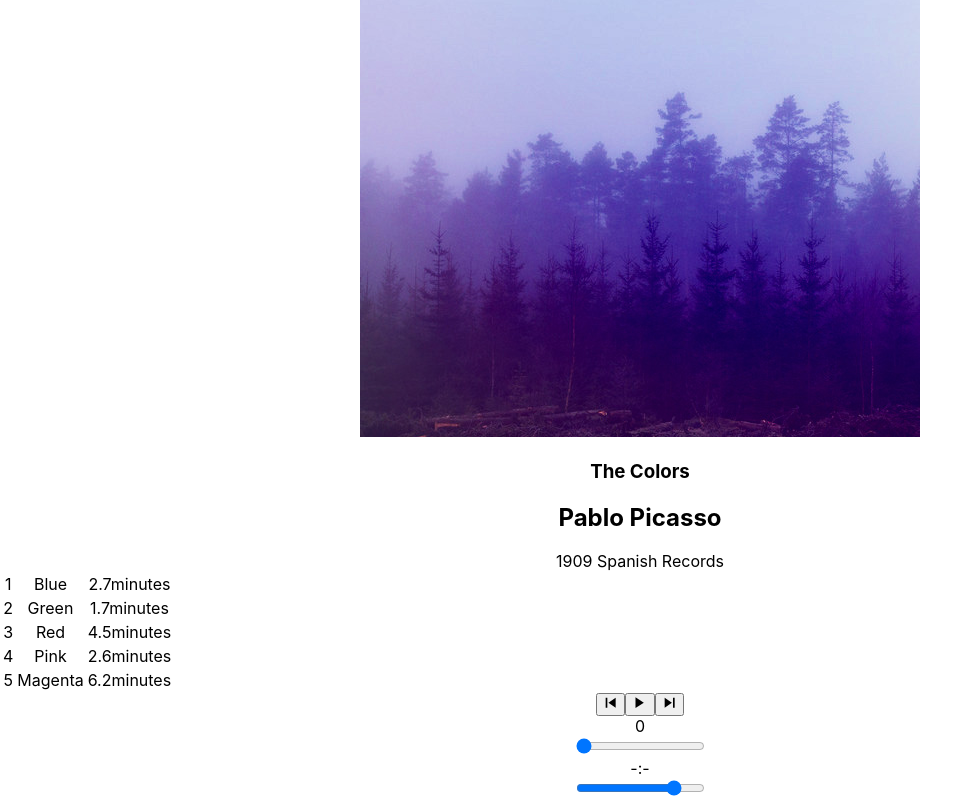
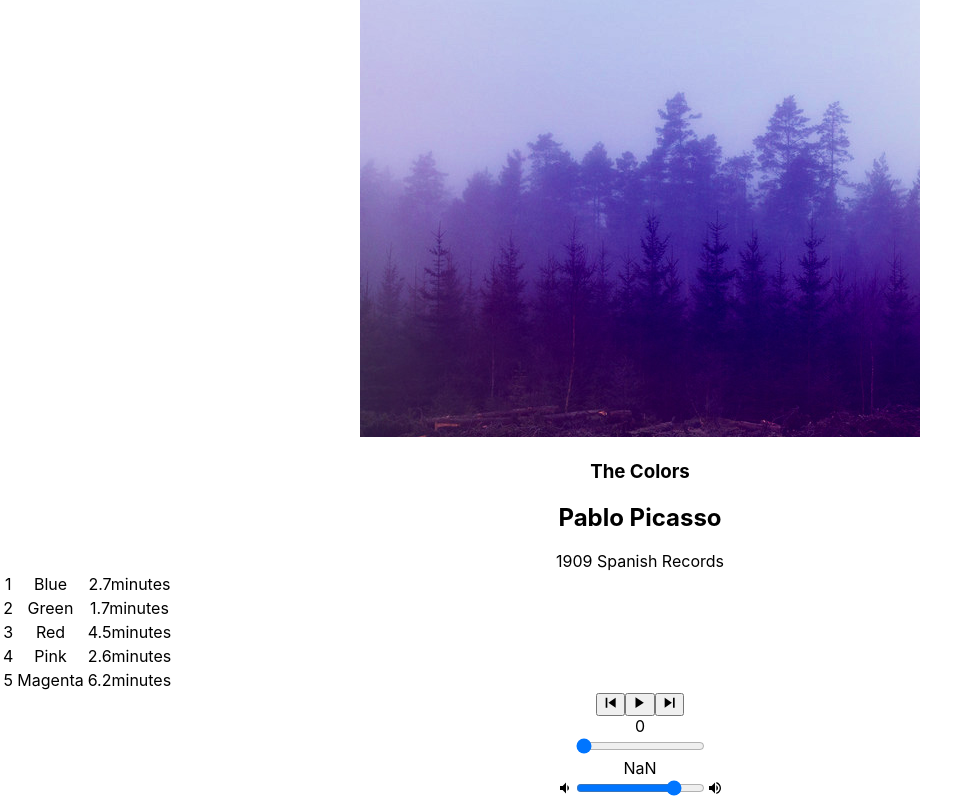
Before and after one commit to grace-ko/bloc-jams-react, a React (Create React App) app: page /album/the-colors in a window 1280 px wide. Shown: the part 225-1025 px from the top of the page, without its empty margins (0-979 px from the left). Built offline with nearby package versions, Linux system fonts and the light colour scheme.

Commit message:
added audio icons and duration of song

```diff
--- a/src/components/PlayerBar.js
+++ b/src/components/PlayerBar.js
@@ -26,12 +26,12 @@ class PlayerBar extends Component {
             step="0.01"
             onChange={this.props.handleTimeChange}
           />
-          <div className="total-time">-:-</div>
+          <div className="total-time">{this.props.duration}</div>
         </section>
         <section id="volume-control">
-          <div className="icon ion-volume-low"></div>
+          <ion-icon name="volume-low"></ion-icon>
           <input type="range" className="seek-bar" value="80"/>
-          <div className="icon ion-volume-high"></div>
+          <ion-icon name="volume-high"></ion-icon>
         </section>
       </section>
     );
```
